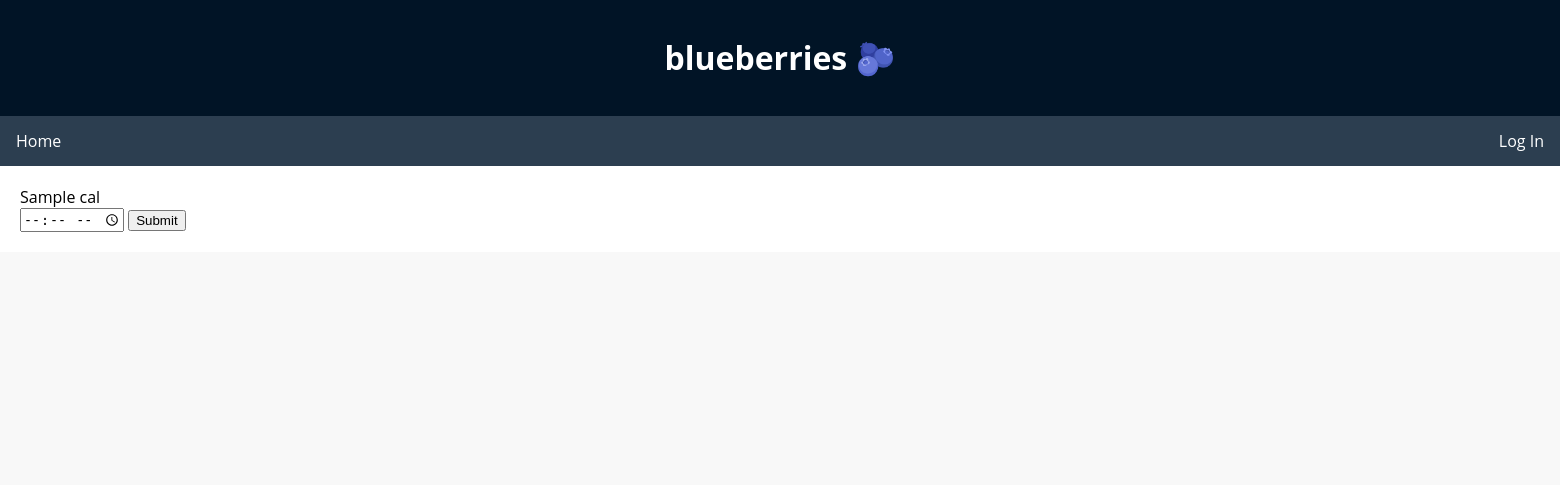
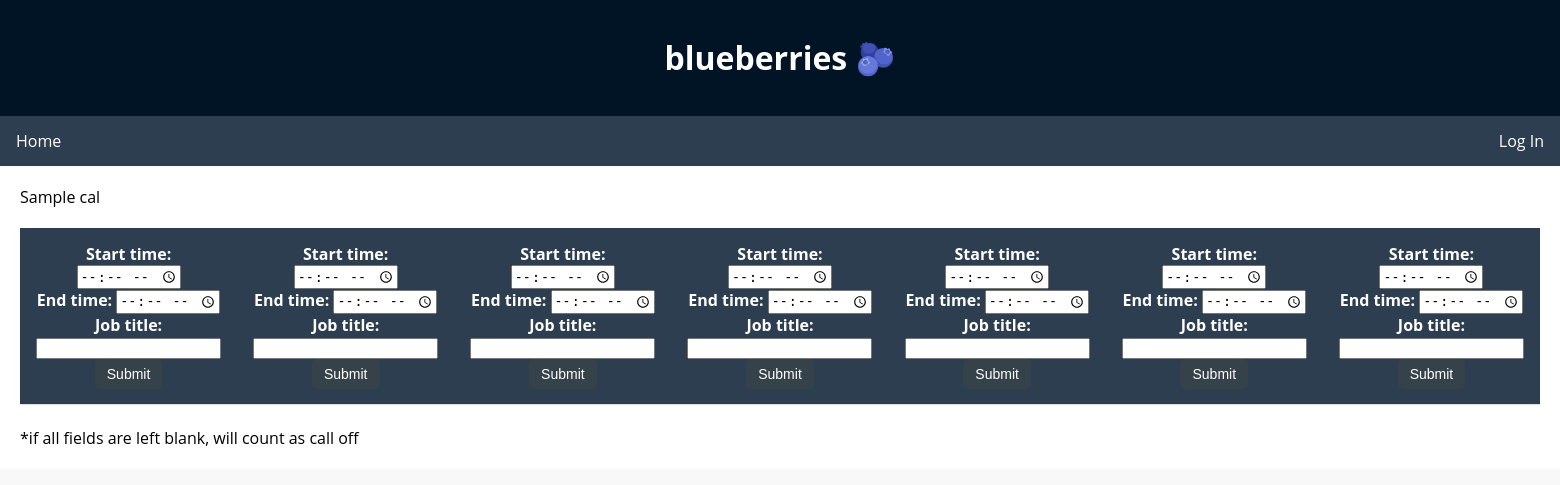
Before and after one commit to colinscott3488/ICS4UWeb, a Django app: template templates/scheduleuser.html in a window 1560 px wide. Shown: the top 485 px of the page. Run offline with Django 4.2, Linux system fonts and the light colour scheme; the template is opened without the code that fills it: most values are stand-ins (such as "Sample title", 1, 10 or a date in 2020).

Commit message:
modified:   schedule/__pycache__/views.cpython-312.pyc 	modified:   schedule/views.py 	modified:   templates/scheduleuser.html

```diff
--- a/templates/scheduleuser.html
+++ b/templates/scheduleuser.html
@@ -10,9 +10,104 @@
 </div>
 {% endif %}
 {{ cal|safe }}
-<form method="post" action="{% url 'scheduleEdit' %}">
+<!-- <form method="post" class="button-container" action="{% url 'scheduleEdit' %}">
     {% csrf_token %}
-    <input type="time" name="start" required />
+    Start time:
+    <input type="time" name="start"/><br>
+    End time:
+    <input type="time" name="start"/><br>
+    Job title:
+    <input type="text" id="Name" name="Name" maxlength="10"><br>
     <button type="submit">Submit</button>
-</form>
+</form> -->
+<table cellpadding="0" cellspacing="10" class="month">
+  <tr>
+    <td>
+      <form method="post" class="button-container" action="{% url 'scheduleEdit' %}">
+        {% csrf_token %}
+        Start time:
+        <input type="time" name="start" /><br>
+        End time:
+        <input type="time" name="end" /><br>
+        Job title:
+        <input type="text" id="Name" name="Name" maxlength="10"><br>
+        <button type="submit">Submit</button>
+      </form>
+    </td>
+    <td>
+      <form method="post" class="button-container" action="{% url 'scheduleEdit' %}">
+        {% csrf_token %}
+        Start time:
+        <input type="time" name="start" /><br>
+        End time:
+        <input type="time" name="end" /><br>
+        Job title:
+        <input type="text" id="Name" name="Name" maxlength="10"><br>
+        <button type="submit">Submit</button>
+      </form>
+    </td>
+    <td>
+        <form method="post" class="button-container" action="{% url 'scheduleEdit' %}">
+          {% csrf_token %}
+          Start time:
+          <input type="time" name="start" /><br>
+          End time:
+          <input type="time" name="end" /><br>
+          Job title:
+          <input type="text" id="Name" name="Name" maxlength="10"><br>
+          <button type="submit">Submit</button>
+        </form>
+      </td>
+      <td>
+        <form method="post" class="button-container" action="{% url 'scheduleEdit' %}">
+          {% csrf_token %}
+          Start time:
+          <input type="time" name="start" /><br>
+          End time:
+          <input type="time" name="end" /><br>
+          Job title:
+          <input type="text" id="Name" name="Name" maxlength="10"><br>
+          <button type="submit">Submit</button>
+        </form>
+      </td>
+      <td>
+        <form method="post" class="button-container" action="{% url 'scheduleEdit' %}">
+          {% csrf_token %}
+          Start time:
+          <input type="time" name="start" /><br>
+          End time:
+          <input type="time" name="end" /><br>
+          Job title:
+          <input type="text" id="Name" name="Name" maxlength="10"><br>
+          <button type="submit">Submit</button>
+        </form>
+      </td>
+      <td>
+        <form method="post" class="button-container" action="{% url 'scheduleEdit' %}">
+          {% csrf_token %}
+          Start time:
+          <input type="time" name="start" /><br>
+          End time:
+          <input type="time" name="end" /><br>
+          Job title:
+          <input type="text" id="Name" name="Name" maxlength="10"><br>
+          <button type="submit">Submit</button>
+        </form>
+      </td>
+      <td>
+        <form method="post" class="button-container" action="{% url 'scheduleEdit' %}">
+          {% csrf_token %}
+          Start time:
+          <input type="time" name="start" /><br>
+          End time:
+          <input type="time" name="end" /><br>
+          Job title:
+          <input type="text" id="Name" name="Name" maxlength="10"><br>
+          <button type="submit">Submit</button>
+        </form>
+      </td>
+  </tr>
+</table>
+<br>
+*if all fields are left blank, will count as call off
 {% endblock %}
```
Also changed, not shown: schedule/views.py (+14 -11 lines).
